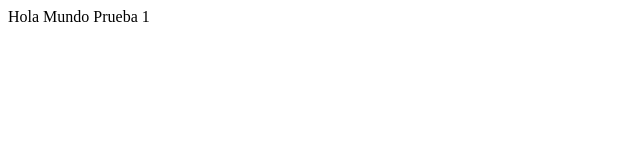
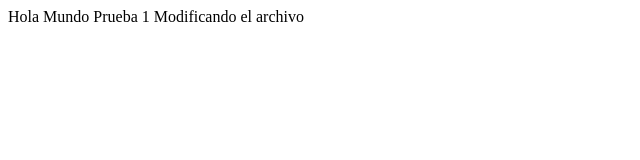
Before and after one commit to alicevilca/sitiobs1, a plain HTML site: page index.html in a window 1280 px wide. Shown: the whole page, without its empty margins (0-640 px from the left). Drawn offline with Linux system fonts and the light colour scheme.

Commit message:
Modifique el archivo indes.html

```diff
--- a/index.html
+++ b/index.html
@@ -10,5 +10,8 @@
     Hola Mundo
 
     Prueba 1
+
+    Modificando el archivo
+
 </body>
 </html>
```
